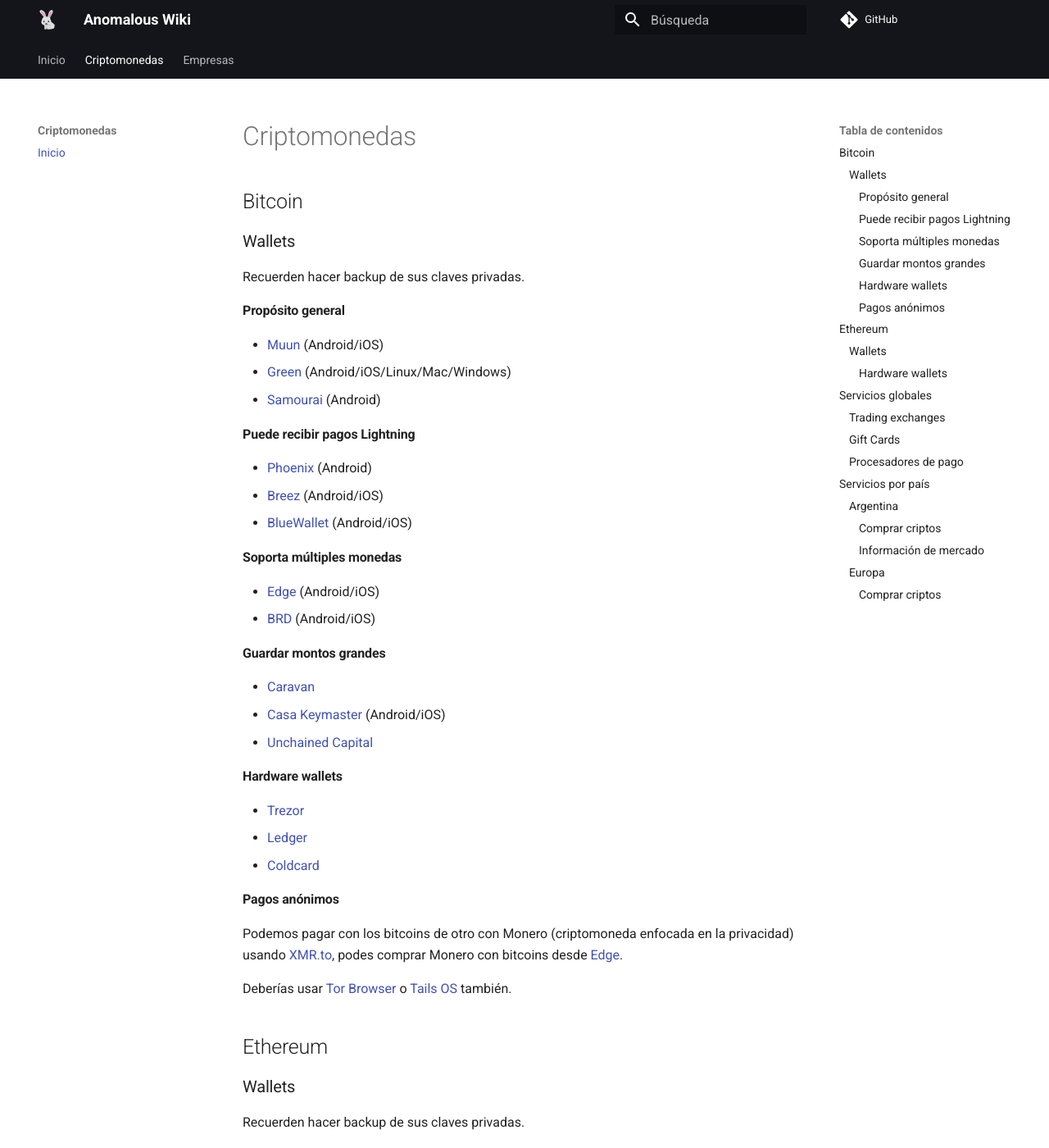
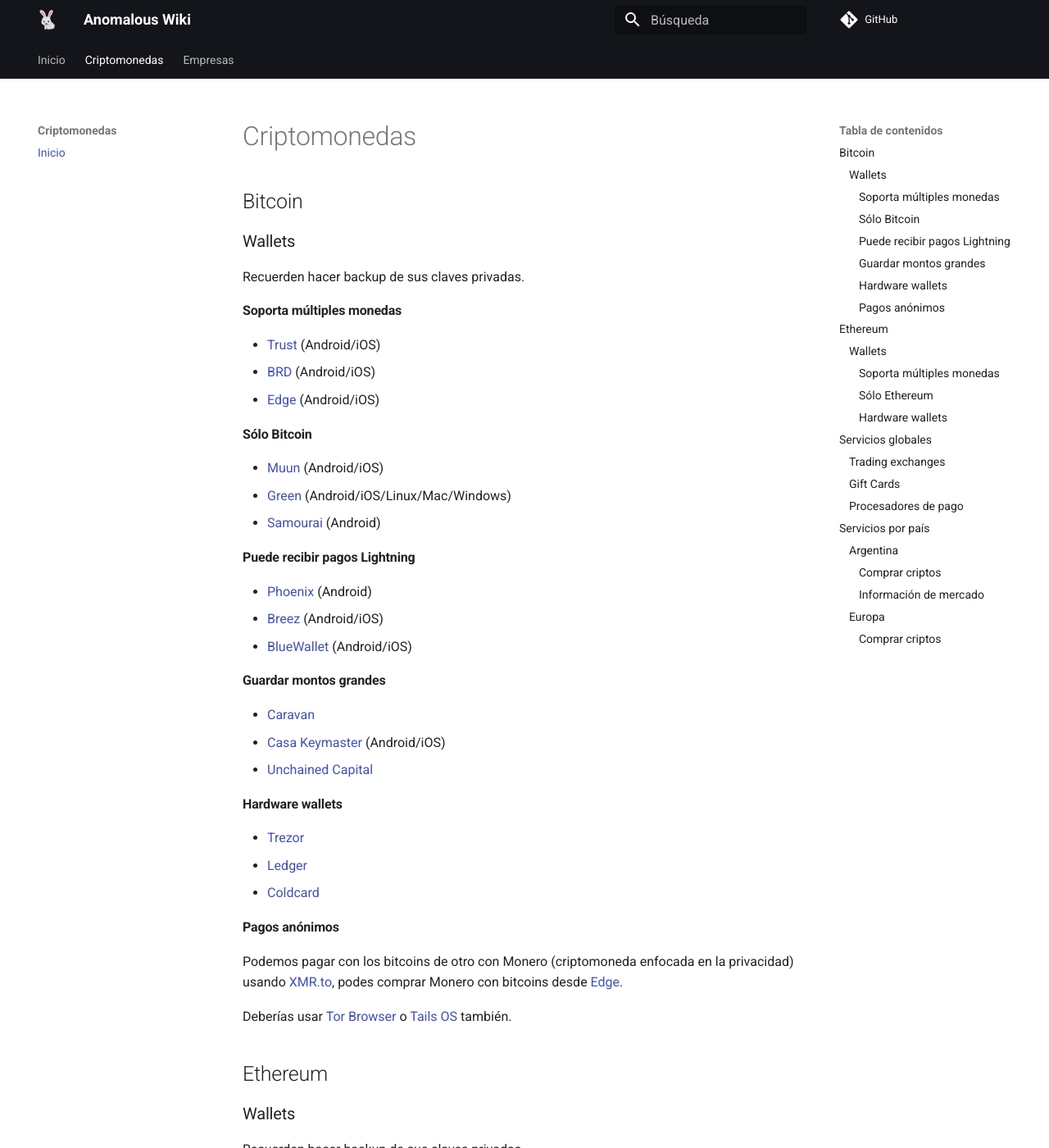
Before and after one commit to anomalouscode/wiki, an MkDocs documentation site: the page built from docs/criptomonedas/index.md, in a window 1280 px wide and 1400 px high. Shown: the whole window at 82% size. Built offline with MkDocs 1.6.1 and Material for MkDocs 9.7.7, drawn with Linux system fonts in a browser that asks for light colours; comment, search, counter and statistics services are not loaded; some of the changed text lies outside the part shown.

Commit message:
Update index.md

```diff
--- a/docs/criptomonedas/index.md
+++ b/docs/criptomonedas/index.md
@@ -10,7 +10,13 @@
 
 Recuerden hacer backup de sus claves privadas.
 
-#### Propósito general
+#### Soporta múltiples monedas
+
+- [Trust](https://trustwallet.com/) (Android/iOS)
+- [BRD](https://brd.com/) (Android/iOS)
+- [Edge](https://edge.app/) (Android/iOS)
+
+#### Sólo Bitcoin
 
 - [Muun](https://muun.com/) (Android/iOS)
 - [Green](https://blockstream.com/green/) (Android/iOS/Linux/Mac/Windows)
@@ -50,6 +51,14 @@
 ### Wallets
 
 Recuerden hacer backup de sus claves privadas.
+
+#### Soporta múltiples monedas
+
+- [Trust](https://trustwallet.com/) (Android/iOS)
+- [BRD](https://brd.com/) (Android/iOS)
+- [Edge](https://edge.app/) (Android/iOS)
+
+#### Sólo Ethereum
 
 - [Argent](https://www.argent.xyz/) (Android/iOS)
 - [MetaMask](https://metamask.io/) (Android/iOS/Chrome/Brave/Firefox)
```
Also changed, not shown: other parts of docs/criptomonedas/index.md (+1 -5 lines).
